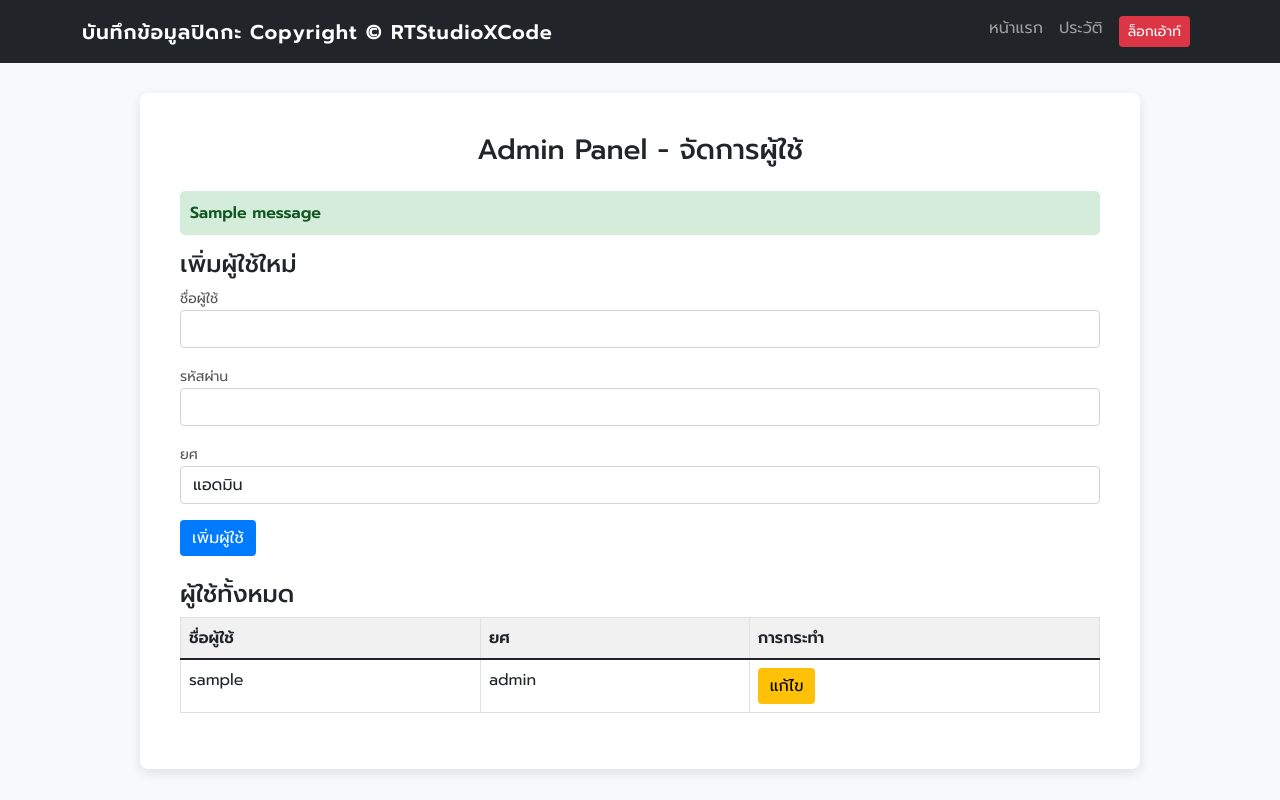
After one commit to RTStudioxDev/my-flask-app, a Flask app: template templates/admin_panel.html in a window 1280 px wide. The commit adds this page. Run offline with Flask 3, Linux system fonts and the light colour scheme; the template is opened without the code that fills it: most values are stand-ins (such as "Sample title", 1, 10 or a date in 2020); one stand-in notice (Sample message) is shown.

Commit message:
Update All

```diff
--- a/app.py
+++ b/app.py
@@ -1,4 +1,6 @@
-from flask import Flask, render_template, request, redirect, url_for, flash, send_file, abort, jsonify
+from flask import Flask, render_template, request, redirect, url_for, flash, send_file, abort, jsonify, session, g
+from flask_login import current_user
+from werkzeug.security import check_password_hash, generate_password_hash
 from datetime import datetime
 from pymongo import MongoClient
 from bson import ObjectId
@@ -11,6 +13,7 @@ from openpyxl.styles import Font, Alignment, Border, Side, PatternFill
 from pymongo import TEXT
 from math import ceil
 from jinja2 import Environment
+from functools import wraps
 
 load_dotenv()
 
@@ -66,12 +69,159 @@ def number_format(value, precision=2):
     except (ValueError, TypeError):
         return f"{0.0:,.{precision}f}"
 
+
+def login_required(f):
+    @wraps(f)
+    def decorated_function(*args, **kwargs):
+        if 'user_id' not in session:
+            return redirect(url_for('login'))
+        return f(*args, **kwargs)
+    return decorated_function
+
+def role_required(role):
+    def wrapper(f):
+        @wraps(f)
+        def decorated_function(*args, **kwargs):
+            if 'user_id' not in session:
+                return redirect(url_for('login'))
+            user = db.users.find_one({'_id': ObjectId(session['user_id'])})
+            if user['role'] != role:
+                return redirect(url_for('index'))
+            return f(*args, **kwargs)
+        return decorated_function
+    return wrapper
+
+@app.route('/login', methods=['GET', 'POST'])
+def login():
+    if request.method == 'POST':
+        username = request.form['username']
+        password = request.form['password']
+
+        # ค้นหาผู้ใช้ในฐานข้อมูล
+        user = db.users.find_one({'username': username})
+
+        # ตรวจสอบรหัสผ่าน
+        if user and check_password_hash(user['password'], password):
+            # บันทึกข้อมูลผู้ใช้ใน session
+            session['user_id'] = str(user['_id'])
+            session['username'] = user['username']
+            flash('เข้าสู่ระบบสำเร็จ', 'success')
+            return redirect(url_for('index'))  # เปลี่ยนเส้นทางไปหน้า index.html
+        else:
+            flash('ชื่อผู้ใช้หรือรหัสผ่านไม่ถูกต้อง', 'danger')
+
+    return render_template('login.html')
+
+@app.route('/logout')
+def logout():
+    session.pop('user_id', None)  # ลบข้อมูล session
+    flash('ออกจากระบบสำเร็จ', 'success')  # แสดงข้อความออกจากระบบ
+    return redirect(url_for('login'))  # เปลี่ยนเส้นทางไปยังหน้า login
+
 @app.route('/')
+@login_required
 def index():
-    agents = list(db.agents.find())
-    return render_template('index.html', agents=agents)
+    # ตรวจสอบว่า user_id อยู่ใน session หรือไม่
+    if 'user_id' not in session:
+        return redirect(url_for('login'))  # ถ้าไม่มีก็ไปที่หน้า login
+
+    # ดึงข้อมูลผู้ใช้จากฐานข้อมูล
+    user = db.users.find_one({'_id': ObjectId(session['user_id'])})
+
+    if user:
+        # ดึงข้อมูล agent ทั้งหมด
+        agents = list(db.agents.find())
+        return render_template('index.html', agents=agents, user=user)  # ส่งข้อมูลผู้ใช้และ agent ไปยังเทมเพลต
+    else:
+        # ถ้าไม่พบผู้ใช้ ให้ไปที่หน้า login
+        return redirect(url_for('login'))
+
+@app.route('/change-password', methods=['GET', 'POST'])
+@login_required  # ทำให้เฉพาะผู้ใช้ที่ล็อกอินสามารถเข้าถึงได้
+def change_password():
+    if request.method == 'POST':
+        old_password = request.form['old_password']
+        new_password = request.form['new_password']
+        confirm_new_password = request.form['confirm_new_password']
+
+        # ตรวจสอบว่ารหัสผ่านใหม่กับรหัสผ่านยืนยันใหม่ตรงกัน
+        if new_password != confirm_new_password:
+            flash('รหัสผ่านใหม่ไม่ตรงกัน', 'danger')
+            return redirect(url_for('change_password'))
+
+        # ตรวจสอบว่ารหัสผ่านเก่าถูกต้องหรือไม่
+        user = db.users.find_one({'_id': ObjectId(session['user_id'])})
+        if not user or not check_password_hash(user['password'], old_password):
+            flash('รหัสผ่านเก่าไม่ถูกต้อง', 'danger')
+            return redirect(url_for('change_password'))
+
+        # อัปเดตรหัสผ่านใหม่ในฐานข้อมูล
+        hashed_password = generate_password_hash(new_password)
+        db.users.update_one({'_id': ObjectId(session['user_id'])}, {'$set': {'password': hashed_password}})
+        flash('เปลี่ยนรหัสผ่านสำเร็จ', 'success')
+        return redirect(url_for('index'))  # เปลี่ยนเส้นทางกลับไปหน้า index หรือหน้าอื่นๆ ที่ต้องการ
+
+    return render_template('change_password.html')  # แสดงฟอร์มการเปลี่ยนรหัสผ่าน
+
+@app.route('/admin-panel', methods=['GET', 'POST'])
+@login_required
+@role_required('admin')  # ตรวจสอบว่าผู้ใช้เป็น admin หรือไม่
+def admin_panel():
+    # ดึงข้อมูลผู้ใช้ทั้งหมดจากฐานข้อมูล
+    users = db.users.find()
+
+    if request.method == 'POST':
+        action = request.form.get('action')
+
+        # ฟังก์ชันในการเพิ่มผู้ใช้ใหม่
+        if action == 'add':
+            username = request.form['username']
+            password = request.form['password']
+            role = request.form['role']
+
+            if username and password and role:
+                # สร้างรหัสผ่านที่เข้ารหัส
+                hashed_password = generate_password_hash(password)
+
+                # เพิ่มผู้ใช้ใหม่ในฐานข้อมูล
+                db.users.insert_one({
+                    'username': username,
+                    'password': hashed_password,
+                    'role': role,  # กำหนดบทบาท (role)
+                    'created_at': datetime.now()
+                })
+                flash('เพิ่มผู้ใช้ใหม่สำเร็จ', 'success')
+            else:
+                flash('กรุณากรอกข้อมูลให้ครบถ้วน', 'danger')
+
+        # ฟังก์ชันในการแก้ไขข้อมูลผู้ใช้
+        if action == 'edit':
+            user_id = request.form['user_id']
+            username = request.form['username']
+            role = request.form['role']
+            new_password = request.form.get('new_password')
+
+            # ตรวจสอบว่ามีการกรอกรหัสผ่านใหม่หรือไม่
+            update_data = {'username': username, 'role': role}
+
+            if new_password:
+                # ถ้ามีการกรอกรหัสผ่านใหม่ จะทำการเข้ารหัสและอัปเดต
+                hashed_password = generate_password_hash(new_password)
+                update_data['password'] = hashed_password
+
+            # อัปเดตข้อมูลผู้ใช้
+            db.users.update_one(
+                {'_id': ObjectId(user_id)},
+                {'$set': update_data}
+            )
+            flash('แก้ไขข้อมูลผู้ใช้สำเร็จ', 'success')
+
+        return redirect(url_for('admin_panel'))
+
+    return render_template('admin_panel.html', users=users)
 
 @app.route('/submit', methods=['POST'])
+@login_required
 def submit_transaction():
     try:
         # รับข้อมูลบัญชีแบบไดนามิก
@@ -99,7 +249,8 @@ def submit_transaction():
             'bonus': float(request.form.get('bonus', 0)),
             'commission': float(request.form.get('commission', 0)),
             'admin_approved': int(request.form.get('admin_approved', 0)),
-            'created_at': datetime.now()
+            'created_at': datetime.now(),
+            'created_by': session.get('user_id')
         }
 
         if not transaction_data['agent']:
@@ -153,6 +304,12 @@ def show_history():
         transaction.setdefault('deposit_amounts', [])
         transaction.setdefault('withdrawal_accounts', [])
         transaction.setdefault('withdrawal_amounts', [])
+
+        # ดึงชื่อผู้ใช้ที่รับผิดชอบจาก session
+        user_id = transaction.get('created_by')
+        if user_id:
+            user = db.users.find_one({'_id': ObjectId(user_id)})
+            transaction['created_by_name'] = user.get('username', 'Unknown')
 
     total_deposit = sum(sum(t.get('deposit_amounts', [])) for t in transactions_list)
     total_withdrawal = sum(sum(t.get('withdrawal_amounts', [])) for t in transactions_list)
@@ -213,11 +370,23 @@ def show_history():
                         selected_month=selected_month,
                         selected_year=selected_year)
 
+@app.before_request
+def before_request():
+    if 'user_id' in session:
+        # ดึงข้อมูลผู้ใช้จากฐานข้อมูล
+        user = db.users.find_one({'_id': ObjectId(session['user_id'])})
+        g.user = user  # เก็บข้อมูลผู้ใช้ใน g เพื่อให้เข้าถึงได้ในทุกๆ request
+    else:
+        g.user = None
+
 @app.route('/agents', methods=['GET', 'POST'])
+@login_required
+@role_required('admin')  # ตรวจสอบบทบาทของผู้ใช้เป็น admin
 def manage_agents():
     if request.method == 'POST':
         action = request.form.get('action')
 
+        # การเพิ่ม Agent
         if action == 'add':
             agent_name = request.form.get('name')
             if agent_name:
@@ -229,19 +398,28 @@ def manage_agents():
             else:
                 flash('กรุณากรอกชื่อ Agent', 'danger')
 
+        # การลบ Agent
         elif action == 'delete':
             try:
-                agent_id = ObjectId(request.form.get('agent_id'))
-                result = db.agents.delete_one({'_id': agent_id})
-                if result.deleted_count > 0:
-                    flash('ลบ Agent สำเร็จ', 'success')
+                agent_id = request.form.get('agent_id')
+
+                # ตรวจสอบว่า agent_id เป็น ObjectId หรือไม่
+                if ObjectId.is_valid(agent_id):
+                    agent_id = ObjectId(agent_id)
+                    result = db.agents.delete_one({'_id': agent_id})
+                    if result.deleted_count > 0:
+                        flash('ลบ Agent สำเร็จ', 'success')
+                    else:
+                        flash('ไม่พบ Agent ที่ต้องการลบ', 'danger')
                 else:
-                    flash('ไม่พบ Agent ที่ต้องการลบ', 'danger')
+                    flash('ID ของ Agent ไม่ถูกต้อง', 'danger')
+
             except Exception as e:
                 flash(f'เกิดข้อผิดพลาด: {str(e)}', 'danger')
 
         return redirect(url_for('manage_agents'))
 
+    # ดึงข้อมูล Agent ทั้งหมด
     agents = list(db.agents.find().sort('name', 1))
     return render_template('agents.html', agents=agents)
 
@@ -303,11 +481,17 @@ def edit_transaction(transaction_id):
         return redirect(url_for('show_history'))
 
 @app.route('/delete-transaction/<transaction_id>', methods=['POST'])
+@login_required
+@role_required('admin')  # เพิ่มการตรวจสอบยศเป็นแอดมิน
 def delete_transaction(transaction_id):
     try:
+        # แปลง ID ของรายการให้เป็น ObjectId
         obj_id = ObjectId(transaction_id)
+
+        # ลบรายการจากฐานข้อมูล
         result = db.transactions.delete_one({'_id': obj_id})
 
+        # ตรวจสอบว่ามีการลบรายการหรือไม่
         if result.deleted_count > 0:
             flash('ลบรายการสำเร็จ', 'success')
         else:
--- a/static/style.css
+++ b/static/style.css
@@ -108,3 +108,101 @@ body {
     padding-bottom: 10px;
     border-bottom: 1px dashed #ddd;
 }
+
+/* เปลี่ยนรหัสผ่าน */
+.change-password-container {
+    max-width: 500px;
+    margin: 50px auto;
+    padding: 30px;
+    background-color: #ffffff;
+    border-radius: 8px;
+    box-shadow: 0 4px 6px rgba(0, 0, 0, 0.1);
+}
+
+.change-password-container .form-group label {
+    font-size: 14px;
+    color: #555;
+}
+
+.change-password-container .btn-primary {
+    width: 100%;
+}
+
+.flash-message {
+    padding: 10px;
+    margin-bottom: 10px;
+    border-radius: 5px;
+    font-weight: bold;
+}
+
+.flash-message.success {
+    background-color: #d4edda;
+    color: #155724;
+}
+
+.flash-message.danger {
+    background-color: #f8d7da;
+    color: #721c24;
+}
+
+/* Admin Panel */
+.admin-panel-container {
+    max-width: 1000px;
+    margin: 30px auto;
+    padding: 40px;
+    background-color: white;
+    border-radius: 8px;
+    box-shadow: 0 4px 12px rgba(0, 0, 0, 0.1);
+}
+
+.admin-panel-container .form-group label {
+    font-size: 14px;
+    color: #555;
+}
+
+.admin-panel-container .btn-primary {
+    background-color: #007bff;
+    border: none;
+}
+
+.admin-panel-container .btn-warning {
+    background-color: #ffc107;
+    border: none;
+}
+
+.admin-panel-container .btn-danger {
+    background-color: #dc3545;
+    border: none;
+}
+
+.admin-panel-container .table th {
+    background-color: #f1f1f1;
+}
+
+.flash-message {
+    padding: 10px;
+    margin-bottom: 15px;
+    border-radius: 5px;
+    font-weight: bold;
+}
+
+.flash-message.success {
+    background-color: #d4edda;
+    color: #155724;
+}
+
+.flash-message.danger {
+    background-color: #f8d7da;
+    color: #721c24;
+}
+
+.admin-panel-container .header-title {
+    text-align: center;
+    font-size: 24px;
+    margin-bottom: 30px;
+}
+
+.admin-panel-container .back-btn {
+    margin-bottom: 20px;
+    font-size: 16px;
+}
--- /dev/null
+++ b/templates/admin_panel.html
@@ -0,0 +1,99 @@
+{% extends "base.html" %}
+
+{% block content %}
+<div class="container admin-panel-container">
+    <h3 class="text-center mb-4">Admin Panel - จัดการผู้ใช้</h3>
+
+    <!-- Flash messages -->
+    {% with messages = get_flashed_messages(with_categories=true) %}
+        {% if messages %}
+            {% for category, message in messages %}
+                <div class="flash-message {{ category }}">
+                    {{ message }}
+                </div>
+            {% endfor %}
+        {% endif %}
+    {% endwith %}
+
+    <!-- ฟอร์มเพิ่มผู้ใช้ใหม่ -->
+    <form method="POST" class="mb-4">
+        <h4>เพิ่มผู้ใช้ใหม่</h4>
+        <div class="form-group mb-3">
+            <label for="username">ชื่อผู้ใช้</label>
+            <input type="text" class="form-control" name="username" required>
+        </div>
+        <div class="form-group mb-3">
+            <label for="password">รหัสผ่าน</label>
+            <input type="password" class="form-control" name="password" required>
+        </div>
+        <div class="form-group mb-3">
+            <label for="role">ยศ</label>
+            <select class="form-control" name="role" required>
+                <option value="admin">แอดมิน</option>
+                <option value="user">ผู้ใช้</option>
+            </select>
+        </div>
+        <button type="submit" class="btn btn-primary" name="action" value="add">เพิ่มผู้ใช้</button>
+    </form>
+
+    <h4>ผู้ใช้ทั้งหมด</h4>
+    <table class="table table-bordered">
+        <thead>
+            <tr>
+                <th>ชื่อผู้ใช้</th>
+                <th>ยศ</th>
+                <th>การกระทำ</th>
+            </tr>
+        </thead>
+        <tbody>
+            {% for user in users %}
+            <tr>
+                <td>{{ user.username }}</td>
+                <td>{{ user.role }}</td>
+                <td>
+                    <!-- ฟอร์มสำหรับการแก้ไขข้อมูลผู้ใช้ -->
+                    <button class="btn btn-warning" data-bs-toggle="modal" data-bs-target="#editUserModal{{ user._id }}">แก้ไข</button>
+                </td>
+            </tr>
+
+            <!-- Modal สำหรับการแก้ไขข้อมูลผู้ใช้ -->
+            <div class="modal fade" id="editUserModal{{ user._id }}" tabindex="-1" aria-labelledby="editUserModalLabel" aria-hidden="true">
+                <div class="modal-dialog">
+                    <div class="modal-content">
+                        <form method="POST">
+                            <div class="modal-header">
+                                <h5 class="modal-title" id="editUserModalLabel">แก้ไขข้อมูลผู้ใช้</h5>
+                                <button type="button" class="btn-close" data-bs-dismiss="modal" aria-label="Close"></button>
+                            </div>
+                            <div class="modal-body">
+                                <input type="hidden" name="user_id" value="{{ user._id }}">
+                                <div class="form-group mb-3">
+                                    <label for="username">ชื่อผู้ใช้</label>
+                                    <input type="text" class="form-control" name="username" value="{{ user.username }}" required>
+                                </div>
+                                <!-- รหัสผ่านใหม่ -->
+                                <div class="form-group mb-3">
+                                    <label for="new_password">รหัสผ่านใหม่ (หากต้องการเปลี่ยน)</label>
+                                    <input type="password" class="form-control" name="new_password">
+                                </div>
+                                <div class="form-group mb-3">
+                                    <label for="role">ยศ</label>
+                                    <select class="form-control" name="role" required>
+                                        <option value="admin" {% if user.role == 'admin' %}selected{% endif %}>แอดมิน</option>
+                                        <option value="user" {% if user.role == 'user' %}selected{% endif %}>ผู้ใช้</option>
+                                    </select>
+                                </div>
+                            </div>
+                            <div class="modal-footer">
+                                <button type="button" class="btn btn-secondary" data-bs-dismiss="modal">ยกเลิก</button>
+                                <button type="submit" class="btn btn-primary" name="action" value="edit">บันทึกการเปลี่ยนแปลง</button>
+                            </div>
+                        </form>
+                    </div>
+                </div>
+            </div>
+            {% endfor %}
+        </tbody>
+    </table>
+</div>
+{% endblock %}
--- a/templates/base.html
+++ b/templates/base.html
@@ -19,9 +19,29 @@
             </button>
             <div class="collapse navbar-collapse" id="navbarNav">
                 <ul class="navbar-nav ms-auto">
+                    {% if g.user %}
+                    <li class="nav-item">
+                        <a class="nav-link" href="/">
+                            สวัสดี ( {{ g.user.username }} )
+                        </a>
+                    </li>
+                    {% endif %}
                     <li class="nav-item"><a class="nav-link" href="/">หน้าแรก</a></li>
                     <li class="nav-item"><a class="nav-link" href="/history">ประวัติ</a></li>
-                    <li class="nav-item"><a class="nav-link" href="/agents">จัดการ Agent</a></li>
+                    {% if g.user %}
+                        {% if g.user.role == 'admin' %}
+                            <li class="nav-item"><a class="nav-link" href="/agents">จัดการ Agent</a></li>
+                            <!-- แสดงลิงก์ Admin Panel เฉพาะแอดมิน -->
+                            <li class="nav-item"><a class="nav-link" href="/admin-panel">Admin Panel</a></li>
+                        {% endif %}
+                        <!-- ลิงก์เปลี่ยนรหัสผ่าน -->
+                        <li class="nav-item"><a class="nav-link" href="/change-password">เปลี่ยนรหัสผ่าน</a></li>
+                    {% endif %}
+                    <li class="nav-item">
+                        <a class="nav-link" href="{{ url_for('logout') }}">
+                            <button class="btn btn-sm btn-danger">ล็อกเอ้าท์</button>
+                        </a>
+                    </li>
                 </ul>
             </div>
         </div>
@@ -31,7 +51,7 @@
         {% with messages = get_flashed_messages(with_categories=true) %}
             {% if messages %}
                 {% for category, message in messages %}
-                    <div class="alert alert-{{ category }} alert-dismissible fade show">
+                    <div class="alert alert-{{ category }} alert-dismissible fade show" role="alert" id="flash-{{ loop.index }}">
                         {{ message }}
                         <button type="button" class="btn-close" data-bs-dismiss="alert"></button>
                     </div>
@@ -46,6 +66,45 @@
 
     <script src="https://cdn.jsdelivr.net/npm/bootstrap@5.1.3/dist/js/bootstrap.bundle.min.js"></script>
     <script src="https://code.jquery.com/jquery-3.6.0.min.js"></script>
+    <script>
+        document.addEventListener('DOMContentLoaded', function () {
+            // เลือกข้อความ flash ทั้งหมด
+            let flashMessages = document.querySelectorAll('.alert');
+
+            flashMessages.forEach(function(message, index) {
+                // ตั้งเวลาปิดข้อความ flash หลังจาก 3 วินาที (3000 ms)
+                setTimeout(function() {
+                    // ทำให้ข้อความหายไป (ลด opacity)
+                    message.style.opacity = 0;
+
+                    // หลังจาก opacity เป็น 0 ให้ลบข้อความออกจาก DOM
+                    setTimeout(function() {
+                        message.remove();  // ลบองค์ประกอบข้อความ flash
+                    }, 500); // ระยะเวลาในการซ่อน
+                }, 2000 * (index + 1)); // เวลาหน่วงระหว่างการปิดข้อความ
+            });
+        });
+    </script>
+    <script>
+        let timeout;
+
+        // ฟังก์ชันที่ตรวจจับการโต้ตอบของผู้ใช้
+        function resetTimer() {
+            clearTimeout(timeout);
+            timeout = setTimeout(logout, 300000); // 5 นาที = 300000 ms
+        }
+
+        // ฟังก์ชันที่ทำการล็อกเอ้าท์
+        function logout() {
+            // ส่งคำขอล็อกเอ้าท์ไปยัง Flask
+            window.location.href = "{{ url_for('logout') }}";
+        }
+
+        // ตรวจจับการโต้ตอบของผู้ใช้
+        window.onload = resetTimer;  // เมื่อหน้าโหลด
+        document.onmousemove = resetTimer;  // เมื่อเคลื่อนไหวเมาส์
+        document.onkeypress = resetTimer;  // เมื่อกดแป้นพิมพ์
+    </script>
     {% block scripts %}{% endblock %}
 </body>
 </html>
```
Also changed, not shown: templates/bank_settings.html (added, +80 -0 lines), templates/change_password.html (added, +39 -0 lines), templates/history.html (+9 -2 lines), templates/login.html (added, +88 -0 lines).
